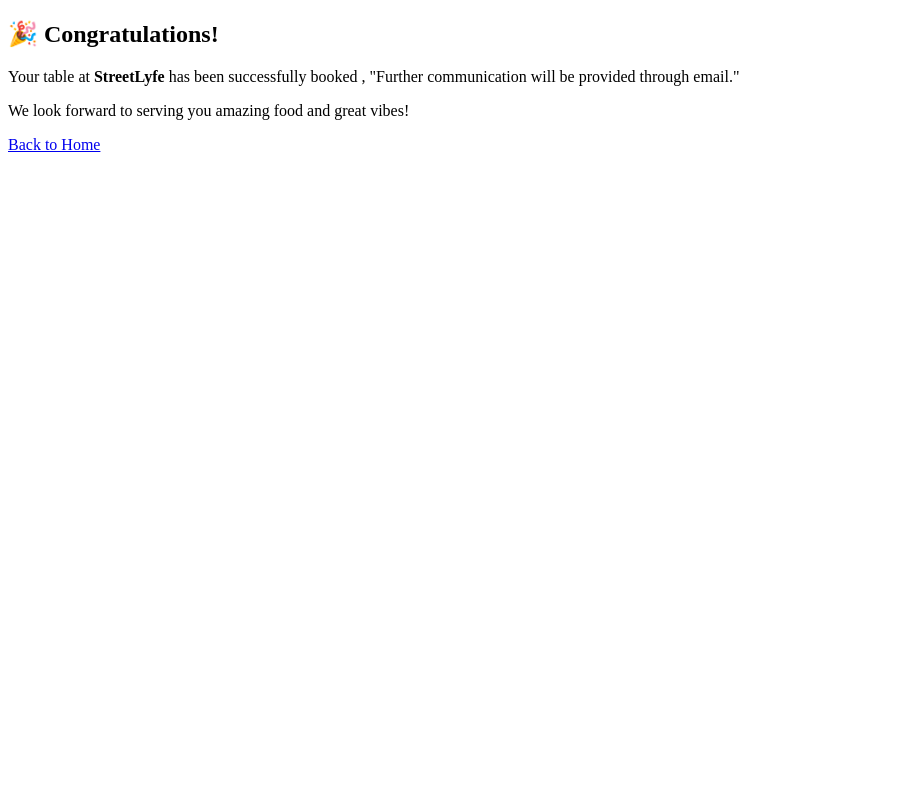
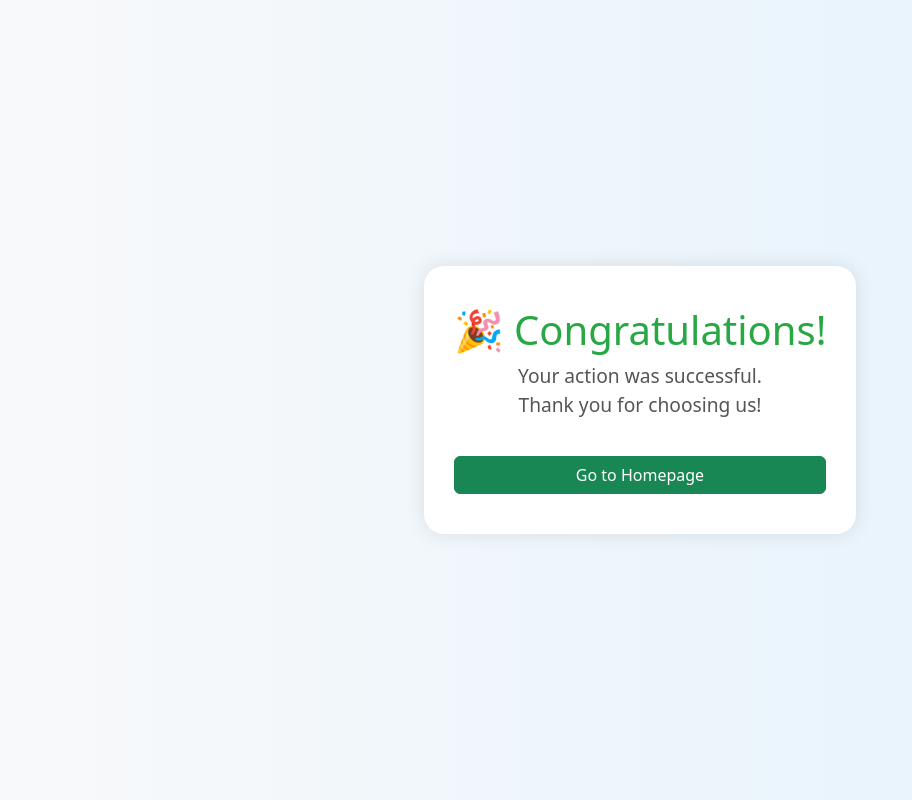
Before and after one commit to lavanya00098/SL2025, a plain HTML site: page congractulations.html in a window 1280 px wide. Shown: the whole page, without its empty margins (0-912 px from the left). Drawn offline with nearby package versions, Linux system fonts and the light colour scheme.

Commit message:
Update congractulations.html

```diff
--- a/congractulations.html
+++ b/congractulations.html
@@ -1,19 +1,45 @@
 <!DOCTYPE html>
 <html lang="en">
 <head>
-    <meta charset="UTF-8">
-    <meta name="viewport" content="width=device-width, initial-scale=1.0">
-    <title>cobgractulations</title>
+  <meta charset="UTF-8" />
+  <meta name="viewport" content="width=device-width, initial-scale=1.0" />
+  <title>Congratulations</title>
+  <link href="https://cdn.jsdelivr.net/npm/bootstrap@5.3.3/dist/css/bootstrap.min.css" rel="stylesheet">
+  <style>
+    body {
+      background: linear-gradient(to right, #f8f9fa, #e3f2fd);
+      height: 100vh;
+      display: flex;
+      justify-content: center;
+      align-items: center;
+    }
+    .card {
+      border: none;
+      border-radius: 20px;
+      box-shadow: 0 0 20px rgba(0, 0, 0, 0.1);
+      text-align: center;
+      padding: 40px 30px;
+    }
+    .card h1 {
+      font-size: 2.5rem;
+      color: #28a745;
+    }
+    .card p {
+      font-size: 1.2rem;
+      color: #555;
+    }
+    .btn-home {
+      margin-top: 20px;
+    }
+  </style>
 </head>
 <body>
-    <div class="container py-5">
-  <div class="alert alert-success text-center shadow rounded">
-    <h2 class="mb-3">🎉 Congratulations!</h2>
-    <p class="lead">Your table at <strong>StreetLyfe</strong> has been successfully booked , "Further communication will be provided through email."</p>
-    <p>We look forward to serving you amazing food and great vibes!</p>
-    <a href="indexx.html" class="btn btn-success mt-3">Back to Home</a>
+
+  <div class="card">
+    <h1>🎉 Congratulations!</h1>
+    <p>Your action was successful.<br>Thank you for choosing us!</p>
+    <a href="index.html" class="btn btn-success btn-home">Go to Homepage</a>
   </div>
-</div>
 
 </body>
 </html>
```
